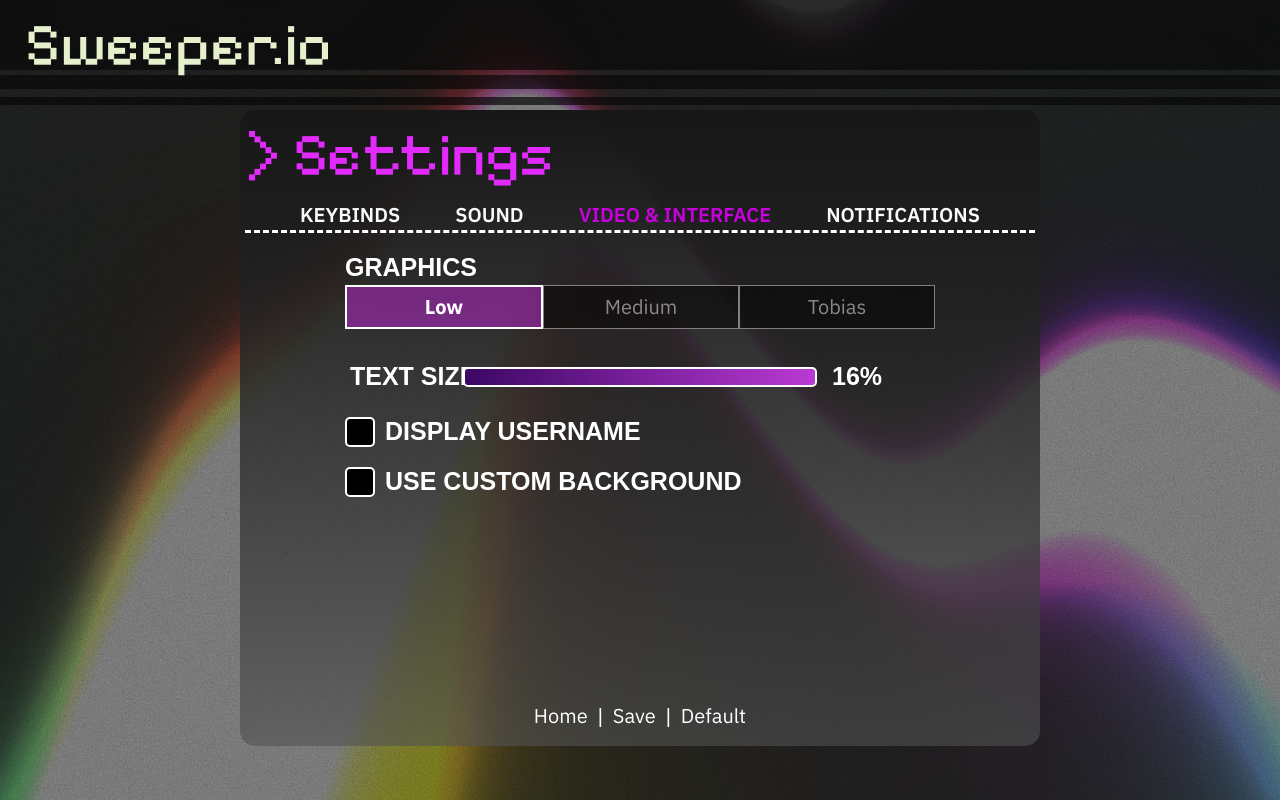
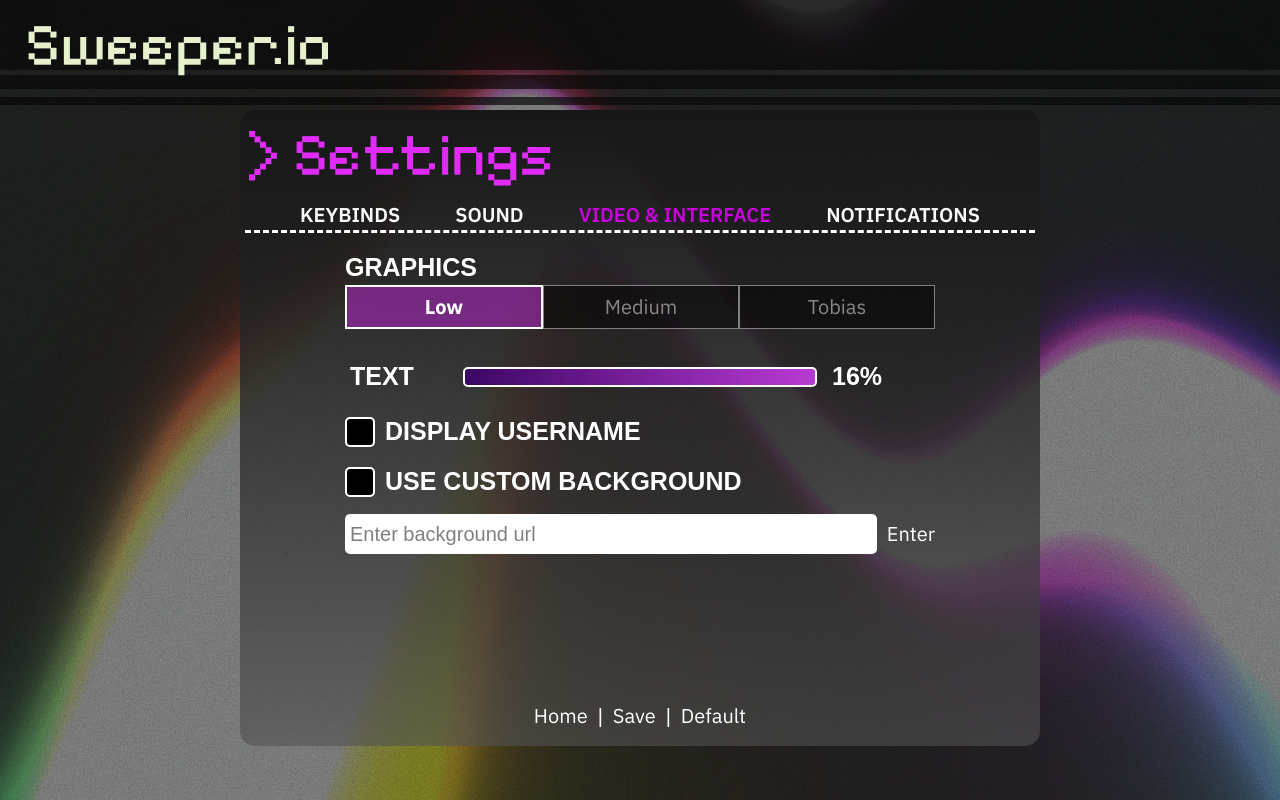
Before and after one commit to ClaraY05/cs35l-project-minesweeper, a React (Vite) app in the folder frontend/: page /settings/video_interface in a window 1280 px wide. Built offline with nearby package versions, Linux system fonts and the light colour scheme.

Commit message:
Adjusted the textinput component so it can be used for non-search features and added to VideoInterface

```diff
--- a/frontend/src/components/header/Friends/components/TextInput.tsx
+++ b/frontend/src/components/header/Friends/components/TextInput.tsx
@@ -5,9 +5,10 @@ interface TextInputProps {
   value: string;
   onChange: (value: string) => void;
   onSubmit: (value: string) => void;
+  buttonText?: string;
 }
 
-const TextInput = ({placeholder = "Enter text...", value="", onChange, onSubmit,}: TextInputProps) => {
+const TextInput = ({placeholder = "Enter text...", value="", onChange, onSubmit, buttonText = "Search"}: TextInputProps) => {
   const handleSubmit = (e: React.FormEvent<HTMLFormElement>) => {
     e.preventDefault();
     onSubmit(value);
@@ -27,7 +28,7 @@ const TextInput = ({placeholder = "Enter text...", value="", onChange, onSubmit,
         type="submit"
         className="hover:font-bold"
       >
-        Search
+        {buttonText}
       </button>
     </form>
   );
--- a/frontend/src/pages/Settings/VideoInterface.tsx
+++ b/frontend/src/pages/Settings/VideoInterface.tsx
@@ -1,6 +1,7 @@
 import Checkbox from "./components/CommonCheckbox";
 import Selector from "./components/CommonSelector";
 import Slider from "./components/CommonSlider";
+import TextInput from "../../components/header/Friends/components/TextInput";
 import { useLocalStorage } from "usehooks-ts";
 import { DEFAULT_VIDEO } from "./utils/defaultSettings";
 
@@ -8,12 +9,22 @@ const VideoInterface = () => {
     let graphics: string[] = ["Low","Medium","Tobias"];
     const [video, setVideo] = useLocalStorage("video", DEFAULT_VIDEO);
     const update = (newChange:any) => setVideo((prev:any)=>({ ...prev, ...newChange}))
+
+    const handleSubmit = (text: string) => {};
+    const setText = (text: string) => {};
+
     return (
         <div className="w-full flex flex-col gap-3 px-20">
             <Selector label="Graphics" options={graphics} value={video.graphics} onChange={(e)=>update({graphics:e})}/>
-            <Slider label="Text Size" nowValue={video.textSize} min={1} max={13} onChange={(e)=>update({testSize:e})}/>
+            <Slider label="Text" nowValue={video.textSize} min={1} max={13} onChange={(e)=>update({testSize:e})}/>
             <Checkbox label="Display Username" nowChecked={video.displayUsername} onChange={(e)=>update({displayUsername:e})}/>
             <Checkbox label="Use Custom Background" nowChecked={video.changeCustomBg} onChange={(e)=>update({changeCustomBg:e})}/>
+            <TextInput
+                placeholder="Enter background url"
+                value=""
+                onChange={setText}
+                onSubmit={handleSubmit}
+                buttonText="Enter"/>
         </div>
     );
 }
```
